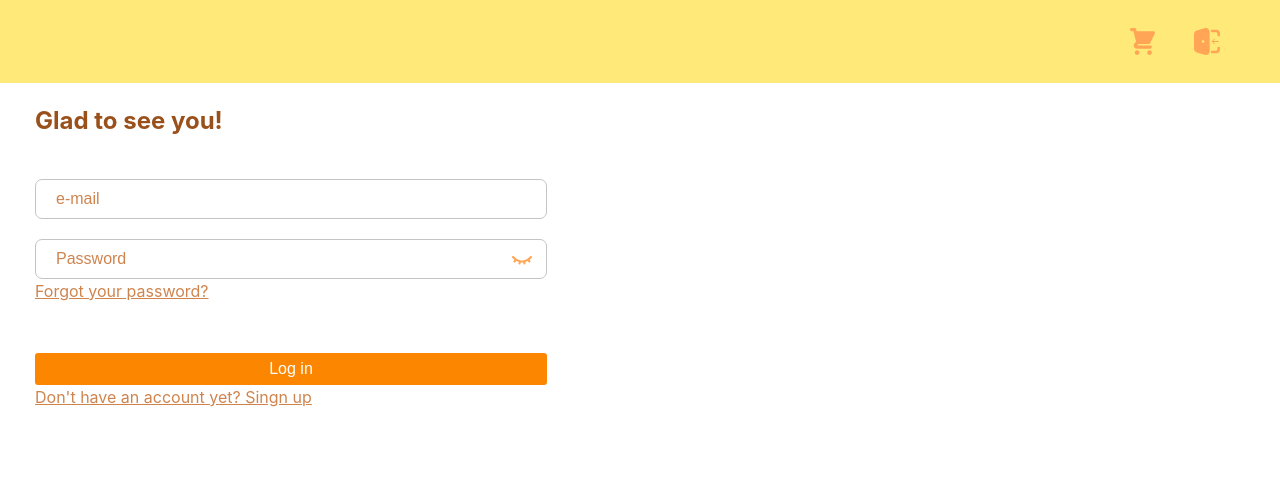
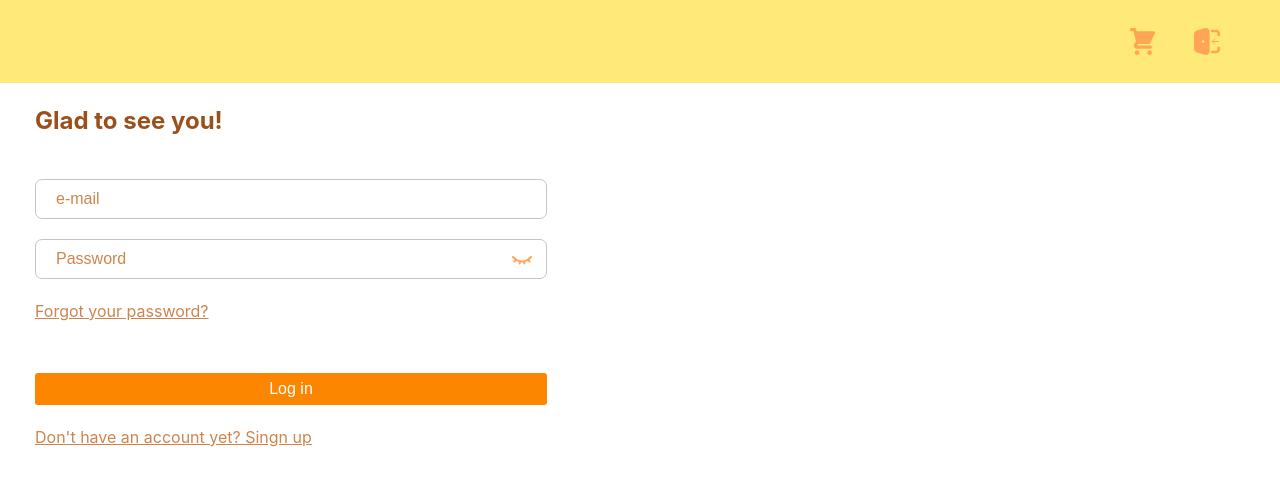
Before and after one commit to mamont79/eCommerce-Application, a React (Vite) app: page /login in a window 1280 px wide. Shown: the top 486 px of the page. Built offline with nearby package versions, Linux system fonts and the light colour scheme.

Commit message:
refactor: add custom login style

```diff
--- a/src/components/styledBtn/index.ts
+++ b/src/components/styledBtn/index.ts
@@ -1,10 +1,10 @@
 import styled from 'styled-components';
 
-const StyledBtn = styled.button<{ $primary?: boolean; $margin?: string }>`
+const StyledBtn = styled.button<{ $primary?: boolean }>`
   background: ${({ $primary }) => ($primary ? '#fc8600' : '#ffffff')};
   color: ${({ $primary }) => ($primary ? '#ffffff' : '#fc8600')};
   font-size: 1em;
-  margin: ${({ $margin }) => (!$margin ? '0' : $margin)};
+  margin: 1em;
   padding: 0.25em 1em;
   border: solid #fc8600;
   border-radius: 3px;
--- a/src/pages/login/index.tsx
+++ b/src/pages/login/index.tsx
@@ -1,8 +1,8 @@
-import { Link } from 'react-router-dom';
-import { StyledBtn } from '../../components/styledBtn';
-import { StyledLoginForm } from './style';
+import { StyledLoginForm } from './login-styles/style';
 import ValidatedLoginEmail from './validation-chekcs/email-validation/isValidEmail';
 import ValidatedLoginPassword from './validation-chekcs/password-validation/isValidPassword';
+import LoginBtn from './login-styles/login-button';
+import LogiLink from './login-styles/login-link';
 
 export default function Login() {
   return (
@@ -10,12 +10,11 @@ export default function Login() {
       <h2>Glad to see you!</h2>
       <ValidatedLoginEmail />
       <ValidatedLoginPassword />
-      <a href="1">Forgot your password?</a>
-      <StyledBtn $primary $margin="50px 0 0 0">
-        Log in
-      </StyledBtn>
-      <Link to="/registration">Don&apos;t have an account yet? Singn up</Link>{' '}
-      {/* // сделаем контейнер */}
+      <LogiLink to="1">Forgot your password?</LogiLink>
+      <LoginBtn $primary>Log in</LoginBtn>
+      <LogiLink to="/registration">
+        Don&apos;t have an account yet? Singn up
+      </LogiLink>
     </StyledLoginForm>
   );
 }
--- /dev/null
+++ b/src/pages/login/login-styles/login-button.ts
@@ -0,0 +1,8 @@
+import styled from 'styled-components';
+import { StyledBtn } from '../../../components/styledBtn';
+
+const LoginBtn = styled(StyledBtn)`
+  margin: 50px 0 0 0;
+`;
+
+export default LoginBtn;
--- /dev/null
+++ b/src/pages/login/login-styles/login-link.ts
@@ -0,0 +1,8 @@
+import styled from 'styled-components';
+import { Link } from 'react-router-dom';
+
+const LogiLink = styled(Link)`
+  margin: 20px 0 0 0;
+`;
+
+export default LogiLink;
--- a/src/pages/login/validation-chekcs/email-validation/isValidEmail.tsx
+++ b/src/pages/login/validation-chekcs/email-validation/isValidEmail.tsx
@@ -1,7 +1,7 @@
 import { useState } from 'react';
 import StyledErrorSpan from '../../../../components/styledErrorSpan';
 import { StyledInput } from '../../../../components/styledInput';
-import { StyledInputContainer } from '../../style';
+import { StyledInputContainer } from '../../login-styles/style';
 import getEmailHandler from './helpers/get-email-handler';
 
 function ValidatedLoginEmail() {
--- a/src/pages/login/validation-chekcs/password-validation/isValidPassword.tsx
+++ b/src/pages/login/validation-chekcs/password-validation/isValidPassword.tsx
@@ -5,7 +5,7 @@ import {
   StyledInput,
   StyledPasswordInputIcon,
 } from '../../../../components/styledInput';
-import { StyledInputContainer } from '../../style';
+import { StyledInputContainer } from '../../login-styles/style';
 import getPasswordHandler from './helpers/get-password-handler';
 import changePasswordVisibility from './helpers/change-password-visibility';
 
```
Also changed, not shown: src/pages/login/login-styles/style.ts (renamed from src/pages/login/style.ts).
